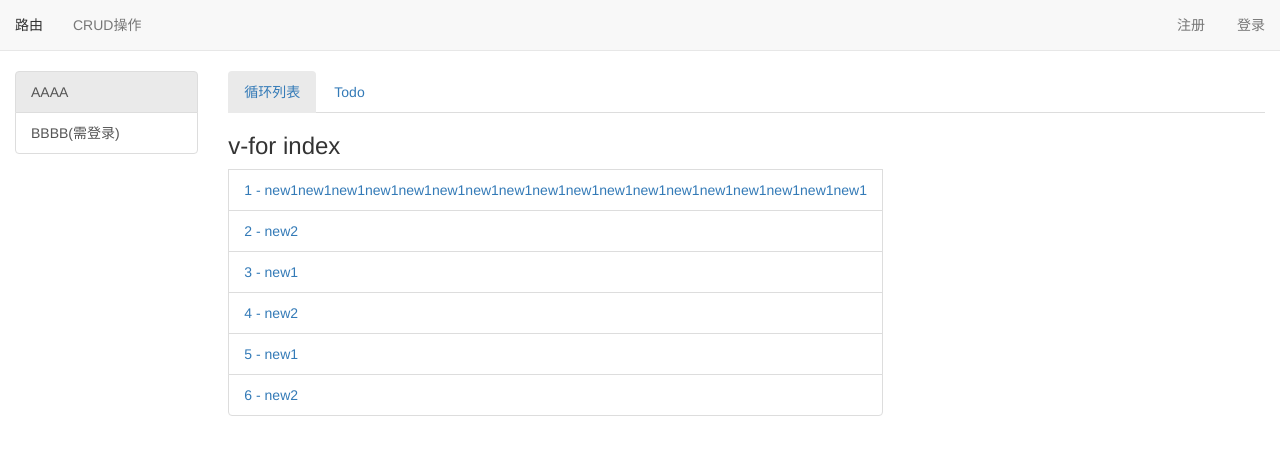
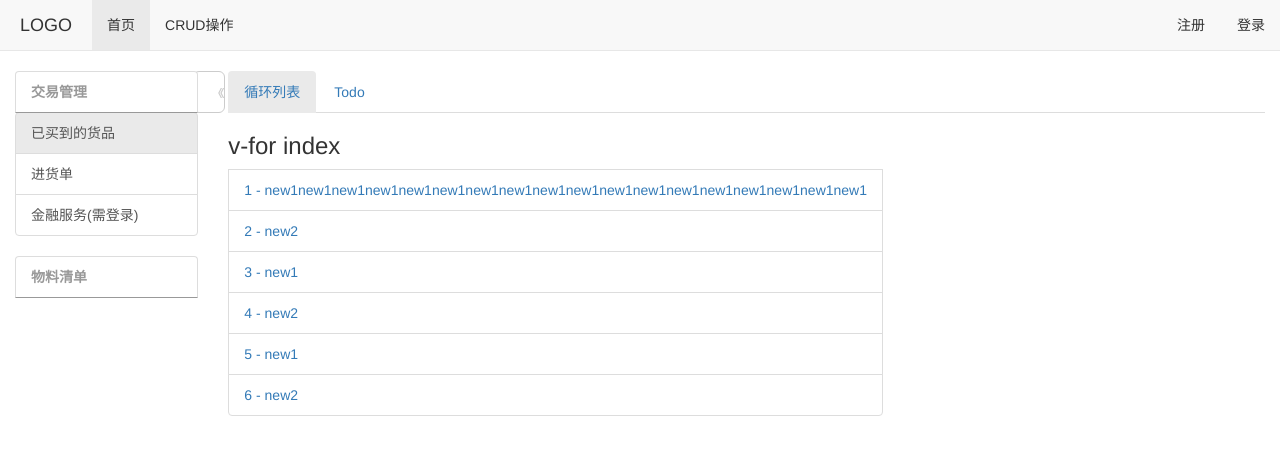
Before and after one commit to demo-web/vue, a Vue app: page /#/home/a/a in a window 1280 px wide. Shown: the top 452 px of the page. Built offline with nearby package versions, Linux system fonts and the light colour scheme.

Commit message:
已修改        index.html 已修改        package.json 已修改        src/App.vue 已修改        src/components/Home.vue 已修改        src/components/HomeB.vue 已修改        src/main.js          src/route-config.js Add        src/router/route-config.js

```diff
--- a/index.html
+++ b/index.html
@@ -6,7 +6,7 @@
     <link href="http://apps.bdimg.com/libs/bootstrap/3.2.0/css/bootstrap.min.css" rel="stylesheet">
   </head>
   <body>
-    <div id="app"></div>
+    <div id="app">Loading</div>
     <!-- built files will be auto injected -->
   </body>
 </html>
--- a/package.json
+++ b/package.json
@@ -67,6 +67,8 @@
     "opn": "^4.0.2",
     "ora": "^0.3.0",
     "shelljs": "^0.7.4",
+    "stylus": "^0.54.5",
+    "stylus-loader": "^2.1.2",
     "url-loader": "^0.5.7",
     "vue-loader": "^9.4.0",
     "vue-style-loader": "^1.0.0",
--- a/src/App.vue
+++ b/src/App.vue
@@ -1,13 +1,15 @@
 <template>
 	<div id="app">
 	    <nav class="navbar navbar-default navbar-static-top" role="navigation">
-       <div class="nav navbar-nav">
-	       <li><router-link to="/home">路由</router-link></li>
+	        <div class="nav nav-s">
+	       		<li class="logoH">LOGO</li>
+		        <li><router-link to="/home">首页</router-link></li>
 		        <li><router-link to="/about" append exact>CRUD操作</router-link></li>
-         <li id="logReg"><router-link v-if="!loggedIn" to="/reg">注册</router-link> </li>
+	            <li id="logReg"><router-link v-if="!loggedIn" to="/reg">注册</router-link></li>
 		        <li id="logR">
 	                <router-link v-if="loggedIn" to="/logout">注销</router-link>
-	           <router-link v-if="!loggedIn" to="/login">登录</router-link></li>
+		            <router-link v-if="!loggedIn" to="/login">登录</router-link>
+		        </li>
 	        </div>
 	    </nav>
 		<div>
@@ -39,6 +41,12 @@ export default {
 </script>
 
 <style type="text/css">
+
+	.logoH{
+		margin:0 20px;
+		line-height:50px;
+		font-size: 18px;
+	}
 	#logR{
 		position: absolute;
 	    right: 0;
@@ -49,4 +57,21 @@ export default {
 	    right: 60px;
 	    top: 0;
  	 }
+  .nav-s{
+  	float: left;
+ 	margin: 0;
+
+ 	 }
+  .nav-s li {
+ 	 float: left;
+}
+
+.nav-s li a {
+	padding-top: 15px;
+	padding-bottom: 15px;
+	color:#333;
+}
+  .router-link-active {
+    background-color: #eaeaea;
+  }
 </style>
--- a/src/components/Home.vue
+++ b/src/components/Home.vue
@@ -1,10 +1,18 @@
 <template>
 	<div>
-    <div class="col-xs-2">
-    <router-link v-for="t in title" class="list-group-item" :to="t.url">{{t.name}}</router-link>
+
+    <div class="col-xs-2" v-show="showlift">
+    <div v-for="list in lists">
+      <li class="list-group-item bg" @click="list.show = !list.show">{{list.tig}}</li>
+      <div v-show="list.show">
+          <router-link v-for="t in list.title"  class="list-group-item" :to="t.url">{{t.name}}</router-link>
       </div>
-    <div></div>
+      <br>
+    </div>
+    </div>
+
     <div class="col-xs-10">
+      <div class="btnlets" @click="showlift = !showlift">《</div>
       <router-view></router-view>
     </div>
   </div>
@@ -15,17 +23,66 @@
 export default {
   data () {
     return {
+      showlift:true,
+      lists:[
+        {
+          show:true,
+          tig:'交易管理',
           title: [
           {
-                name:'AAAA',
+            name:'已买到的货品',
             url:'/home/a'
           },
           {
-                name:'BBBB(需登录)',
+            name:'进货单',
+            url:'/home/c'
+          },
+          {
+            name:'金融服务(需登录)',
             url:'/home/b'
+          }
+          ]
+        },
+        {
+          show:false,
+          tig:'物料清单',
+          title: [
+          {
+            name:'添加物料',
+            url:'/home/d'
+          },
+          {
+            name:'所有物料',
+            url:'/home/e'
+          },
+          {
+            name:'子菜单',
+            url:'/home/f'
+          }
+          ]
         }
       ]
   }
   }
 }
 </script>
+<style type="text/css">
+  .bg{
+    color: #999;
+    font-weight: bold;
+    border-bottom: 1px #999 solid;
+    z-index: 12;
+  }
+  .btnlets{
+    width:32px;
+    height: 42px;
+    line-height:42px;
+    border: #ccc solid 1px;
+    text-align: right;
+    position: absolute;
+    left: -20px;
+    top: 0;
+    border-radius: 6px;
+    color: #ccc;
+  }
+</style>
--- a/src/components/HomeB.vue
+++ b/src/components/HomeB.vue
@@ -1,5 +1,7 @@
 <template>
-  <div>你已登录，可查看保密内容</div>
+  <div>
+    <p v-for="item in list" v-text="item"></p>
+  </div>
 </template>
 
 <script>
@@ -7,37 +9,12 @@
 export default {
   data () {
     return {
-              title: [
-              {
-                name:'AAAA',
-                url:'/home/a'
-              },
-              {
-                name:'news',
-                url:'/home/b'
-              },
-              {
-                name:'news',
-                url:'/home/c'
-              },
-              {
-                name:'news',
-                url:'/home/d'
-              },
-              {
-                name:'news',
-                url:'/home/e'
-              },
-              {
-                name:'news',
-                url:'/home/f'
-              },
-              {
-                name:'news',
-                url:'/home/g'
-              }
-              ]
-            }
+            distance: 100,
+            list: [1,1,23,312]
+           }
+  },
+  ready () {
+      this.list.push('551');
   }
 }
 </script>
--- a/src/main.js
+++ b/src/main.js
@@ -1,6 +1,6 @@
 import Vue from 'vue'
 import App from './App.vue'
-import router from './route-config.js'
+import router from './router/route-config.js'
 
 /* eslint-disable */
 new Vue({
--- a/src/route-config.js
+++ /dev/null
@@ -1,51 +0,0 @@
-/* eslint-disable */
-import Vue from 'vue'
-import VueRouter from 'vue-router'
-
-Vue.use(VueRouter)
-
-import auth from './auth'
-import Home from './components/Home.vue'
-	import HomeA from './components/HomeA.vue'
-		import HomeAa from './components/HomeAa.vue'
-		import HomeAb from './components/HomeAb.vue'
-	import HomeB from './components/HomeB.vue'
-import About from './components/About.vue'
-import Login from './components/Login.vue'
-import Reg from './components/Reg.vue'
-function requireAuth (to, from, next) {
-  if (!auth.loggedIn()) {
-    next({
-      path: '/login',
-      query: { redirect: to.fullPath }
-    })
-  } else {
-    next()
-  }
-}
-
-export default new VueRouter({
-  routes: [
-    { path: '/home', component: Home ,
-		children:[
-				{path: '/home/a', component: HomeA,
-						children:[
-							{path:'/home/a/a',component:HomeAa},
-							{path:'/home/a/b',component:HomeAb}
-						]
-				},
-				{path: '/home/:id', component: HomeB, beforeEnter: requireAuth}
-		]
-	},
-	{ path: '/about', component: About},
-	{ path: '/reg', component: Reg},
-	{ path: '/login', component: Login },
-	{ path: '/logout',
-	  beforeEnter (to, from, next) {
-	    auth.logout()
-	    next('/')
-	  }
-	},
-	{ path: '*', redirect: '/home/a/a' }
- ]
-})
--- /dev/null
+++ b/src/router/route-config.js
@@ -0,0 +1,45 @@
+/* eslint-disable */
+import Vue from 'vue'
+import VueRouter from 'vue-router'
+
+Vue.use(VueRouter)
+
+import auth from '../auth'
+import Login from '../components/Login.vue'
+import Reg from '../components/Reg.vue'
+function requireAuth (to, from, next) {
+  if (!auth.loggedIn()) {
+    next({
+      path: '/login',
+      query: { redirect: to.fullPath }
+    })
+  } else {
+    next()
+  }
+}
+export default new VueRouter({
+  routes: [
+    { path: '/home', component: require('../components/Home.vue'), redirect: '/home/a/b',
+		children:[
+				{path: '/home/a', component: require('../components/HomeA.vue'), redirect: '/home/a/a',
+						children:[
+							{path:'/home/a/a',component:require('../components/HomeAa.vue')},
+							{path:'/home/a/b',component:require('../components/HomeAb.vue')}
+						]
+				},
+				{path:'/home/c',component:require('../components/Buttons.vue')},
+				{path: '/home/:id', component: require('../components/HomeB.vue'), beforeEnter: requireAuth}
+		]
+	},
+	{ path: '/about', component: require('../components/About.vue')},
+	{ path: '/reg', component: Reg},
+	{ path: '/login', component: Login },
+	{ path: '/logout',
+	  beforeEnter (to, from, next) {
+	    auth.logout()
+	    next('/')
+	  }
+	},
+	{ path: '*', redirect: '/home/a/a' }
+ ]
+})
```
Lines whose indentation alone changed are shown as unchanged.
